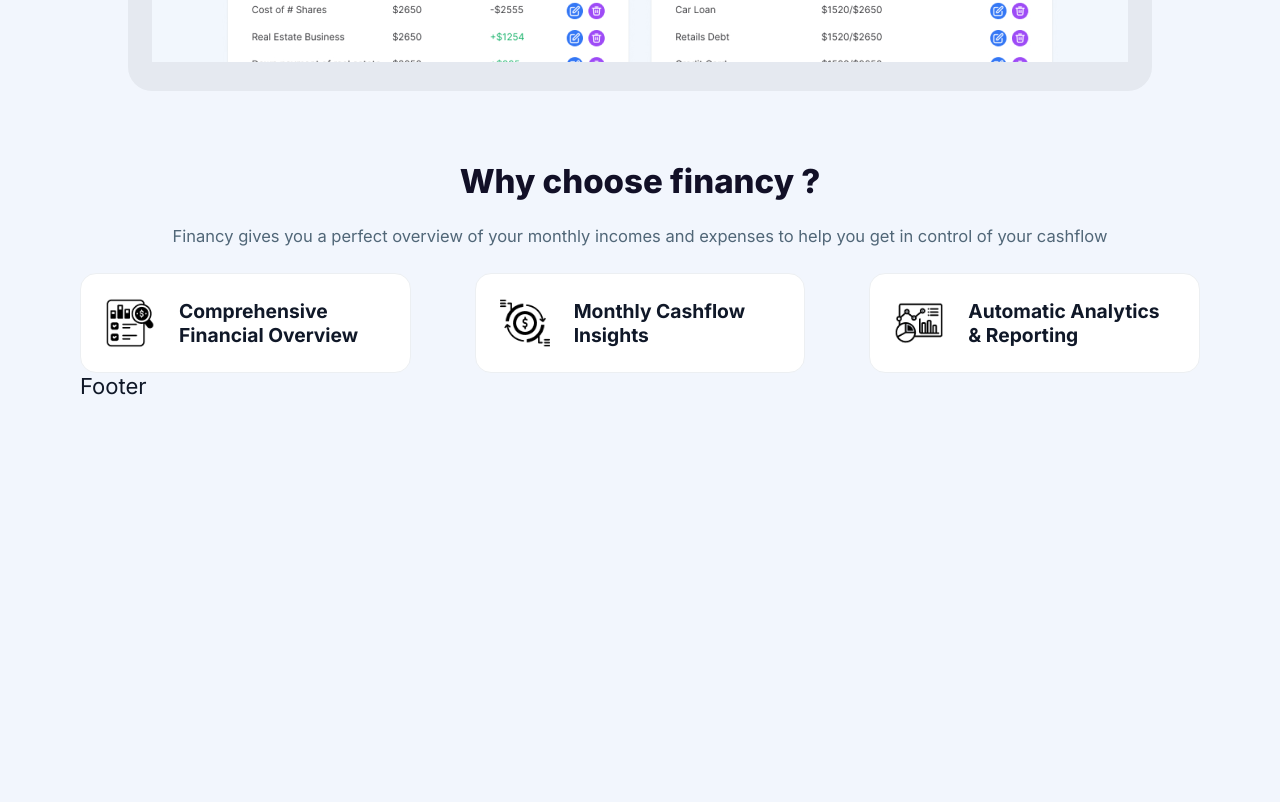
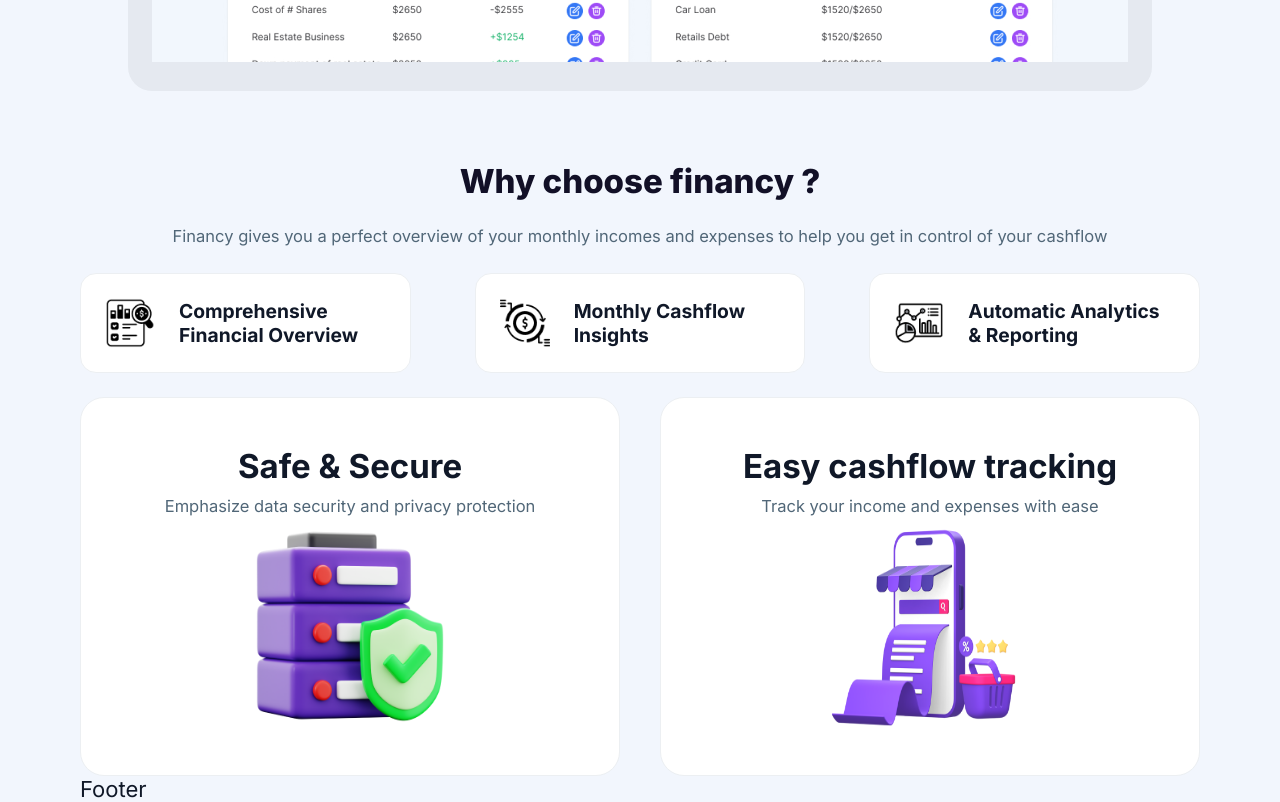
Before and after one commit to danielgen01/financy, a Next.js app: page / in a window 1280 px wide. Shown: the part 1056-1858 px from the top of the page. Before the commit the page ends 1455 px from the top, so only its background shows below. Built offline with nearby package versions, Linux system fonts and the light colour scheme; no server answers.

Commit message:
feat: extract BigBenefitTeaser in own component

```diff
--- /dev/null
+++ b/src/app/components/BigBenefitTeaser/BigBenefitTeaser.styles.module.css
@@ -0,0 +1,25 @@
+
+.StyledImageWrapper {
+    position:relative;
+    padding:var(--spacing-3xl);
+    display: flex;
+    flex-direction: column;
+    align-items: center;
+    justify-content: center;
+    gap: var(--spacing-sm);
+    border: 1px solid var(--color-container-outline);
+    background-color: var(--color-container-color);
+    border-radius: var(--border-radius-xl);
+    -webkit-border-radius: var(--border-radius-xl);
+    -moz-border-radius: var(--border-radius-xl);
+    -ms-border-radius: var(--border-radius-xl);
+    -o-border-radius: var(--border-radius-xl);
+  }
+
+
+  .StyledBigTeaserHeadlineText {
+    font-size: var(--font-size-xl);
+    font-weight: var(--font-weight-bold);
+    color: var(--color-text-primary);
+    text-align: center;
+  }
--- /dev/null
+++ b/src/app/components/BigBenefitTeaser/BigBenefitTeaser.tsx
@@ -0,0 +1,24 @@
+import Paragraph from "../Typography/Paragraph/Paragraph";
+import styles from "./BigBenefitTeaser.styles.module.css";
+import Image from "next/image";
+import { ImageProps } from "next/image";
+
+interface BigBenefitTeaserProps {
+  image: ImageProps;
+  headlineText: string;
+  paragraphText: string;
+}
+
+export const BigBenefitTeaser: React.FC<BigBenefitTeaserProps> = ({
+  image,
+  headlineText,
+  paragraphText,
+}) => {
+  return (
+    <div className={styles.StyledImageWrapper}>
+      <span className={styles.StyledBigTeaserHeadlineText}>{headlineText}</span>
+      <Paragraph>{paragraphText}</Paragraph>
+      <Image {...image} />
+    </div>
+  );
+};
--- a/src/app/pageTemplates/homepage/SubComponents.styles.module.css
+++ b/src/app/pageTemplates/homepage/SubComponents.styles.module.css
@@ -84,5 +84,19 @@
   }
 
 
+}
 
+ .StyledBigTeaserWrapper {
+  display: grid;
+  grid-template-columns: 1fr;
+  gap: var(--spacing-2xl);
+  width: 100%;
 }
+
+
+@media (min-width: 600px) {
+  .StyledBigTeaserWrapper {
+    grid-template-columns: 1fr 1fr;
+
+  }
+}
--- a/src/app/pageTemplates/homepage/SubComponents.tsx
+++ b/src/app/pageTemplates/homepage/SubComponents.tsx
@@ -8,6 +8,7 @@
 import styles from "./SubComponents.styles.module.css";
 import { H2 } from "@/app/components/Typography/H2/H2";
 import { BenefitTeaser } from "@/app/components/BenefitTeaser/BenefitTeaser";
+import { BigBenefitTeaser } from "@/app/components/BigBenefitTeaser/BigBenefitTeaser";
 
 const ArrowSvg = () => {
   return (
@@ -117,9 +118,33 @@
         />
         <BenefitTeaser
           src={
-            theme.theme === "dark" ? "/analytics_dark.png" : "/analytics_light.png"
+            theme.theme === "dark"
+              ? "/analytics_dark.png"
+              : "/analytics_light.png"
           }
           text="Automatic Analytics & Reporting"
+        />
+      </div>
+      <div className={styles.StyledBigTeaserWrapper}>
+        <BigBenefitTeaser
+          headlineText="Safe & Secure"
+          paragraphText="Emphasize data security and privacy protection"
+          image={{
+            src: "/cyber_secrurity.png",
+            alt: "cyber-security",
+            width: 200,
+            height: 200,
+          }}
+        />
+        <BigBenefitTeaser
+          image={{
+            src: "/tracking.png",
+            alt: "tracking.png",
+            width: 200,
+            height: 200,
+          }}
+          headlineText="Easy cashflow tracking"
+          paragraphText="Track your income and expenses with ease"
         />
       </div>
     </section>
```
Also changed, not shown: public/cyber_secrurity.png (added), public/tracking.png (added), src/app/components/BenefitTeaser/BenefitTeaser.styles.module.css (line endings or trailing spaces).
